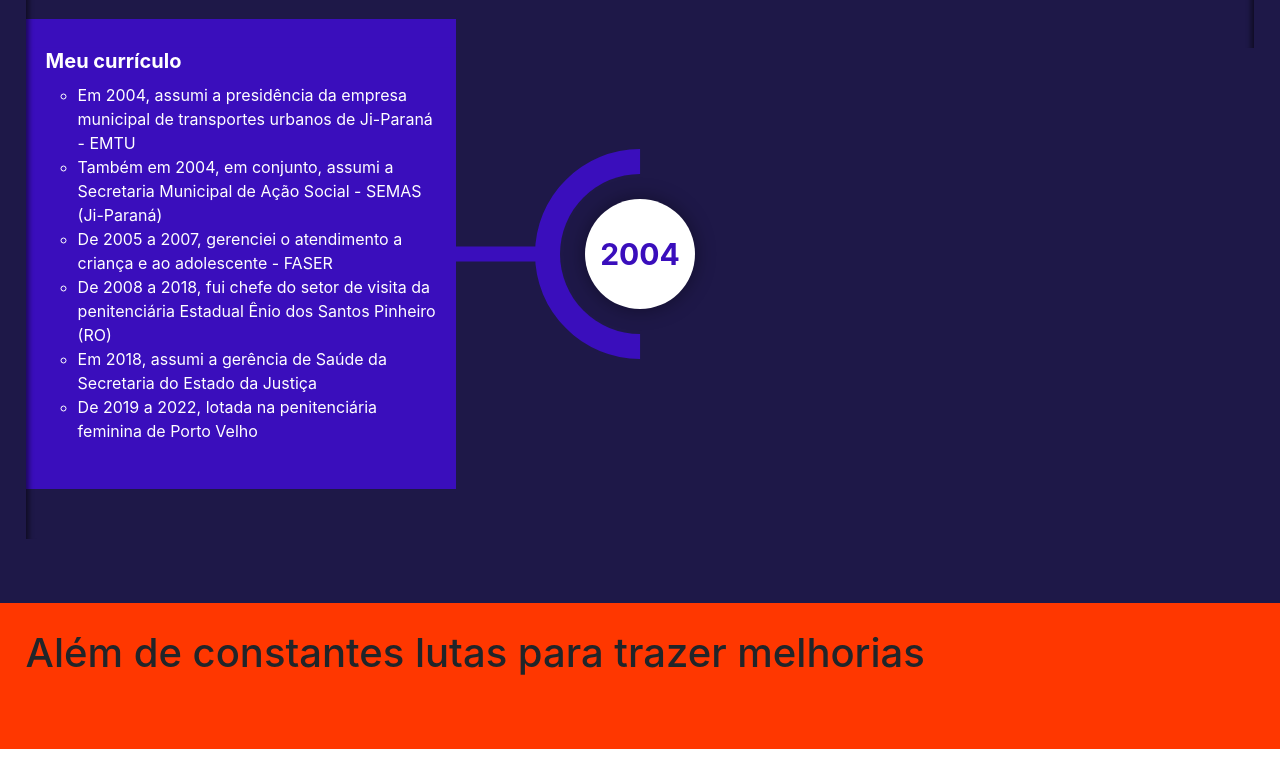
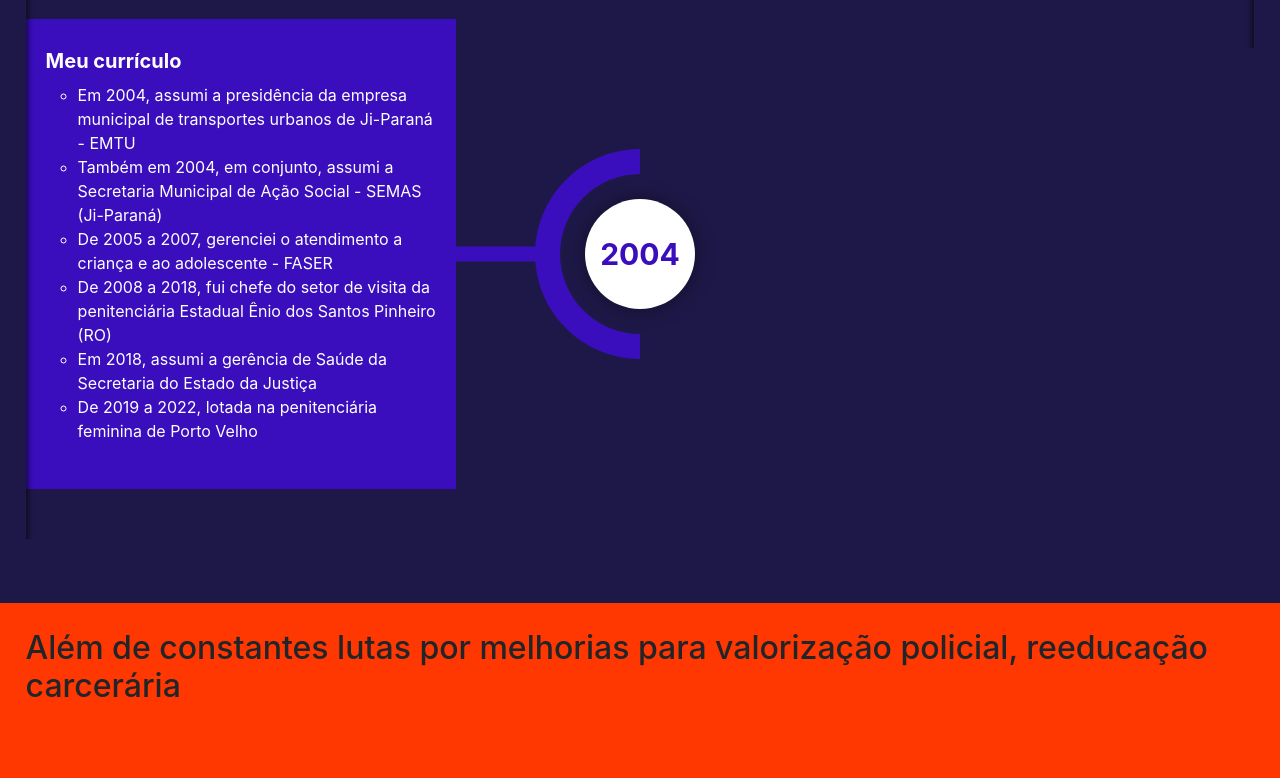
Before and after one commit to Takater/dep-mirian-moret, a React (Create React App) app: page / in a window 1280 px wide. Shown: the part 1671-2449 px from the top of the page. Before the commit the page ends 2420 px from the top, so only its background shows below. Built offline with nearby package versions, Linux system fonts and the light colour scheme.

Commit message:
Thu, Aug 25, 2022, 2:54 PM +00:00

```diff
--- a/src/components/Projetos.jsx
+++ b/src/components/Projetos.jsx
@@ -5,7 +5,7 @@ import { Carousel } from 'react-responsive-carousel'
 function Projetos () {
     return (
         <div id="projetos">
-            <h1>Além de constantes lutas para trazer melhorias</h1>
+            <h2>Além de constantes lutas por melhorias para valorização policial, reeducação carcerária</h2>
             <Carousel
                 width="100%"
                 centerMode={true}
```
